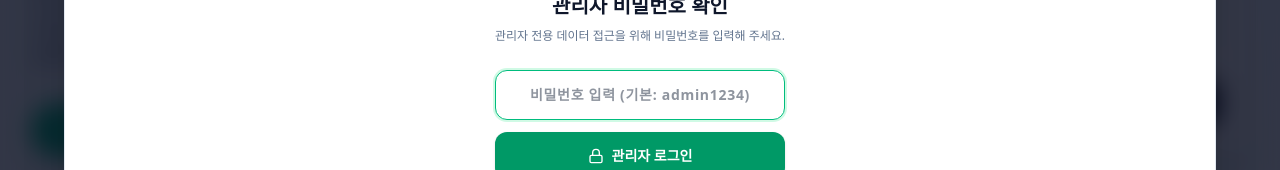
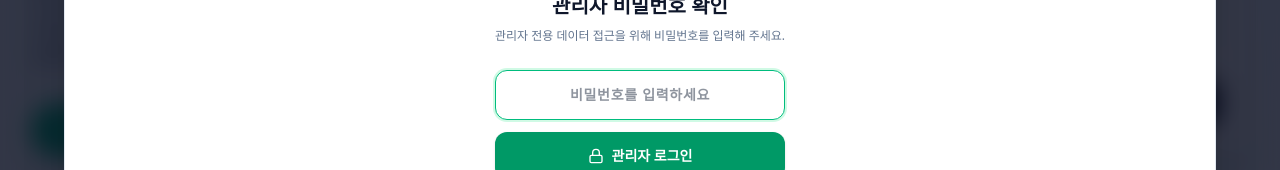
Before and after one commit to turrynoh1978-hub/peaceaction-kr, a React (Vite) app: page / in a window 1280 px wide. Both pictures are taken after a click on the button "관리자". Shown: the part 400-570 px from the top of the page. Built offline with nearby package versions, Linux system fonts and the light colour scheme.

Commit message:
feat(admin): reset PIN input and improve security
Reset the PIN input state when the modal toggles and prevent browser-based password autofill to enhance security and user experience.

```diff
--- a/src/components/AdminModal.tsx
+++ b/src/components/AdminModal.tsx
@@ -1,4 +1,4 @@
-import React, { useState } from 'react';
+import React, { useState, useEffect } from 'react';
 import { DonorRecord } from '../types';
 import {
   ShieldCheck,
@@ -49,6 +49,14 @@ export const AdminModal: React.FC<AdminModalProps> = ({
   });
   const [pinInput, setPinInput] = useState<string>('');
   const [pinError, setPinError] = useState<boolean>(false);
+
+  // Reset input field whenever modal is opened or closed
+  useEffect(() => {
+    if (isOpen) {
+      setPinInput('');
+      setPinError(false);
+    }
+  }, [isOpen]);
 
   const [activeTab, setActiveTab] = useState<'all' | 'receipts' | 'add'>('all');
   const [searchTerm, setSearchTerm] = useState<string>('');
@@ -319,12 +327,13 @@ export const AdminModal: React.FC<AdminModalProps> = ({
               </p>
             </div>
 
-            <form onSubmit={handlePinSubmit} className="space-y-3 pt-1">
+            <form onSubmit={handlePinSubmit} className="space-y-3 pt-1" autoComplete="off">
               <div className="space-y-1">
                 <input
                   type="password"
                   autoFocus
-                  placeholder="비밀번호 입력 (기본: admin1234)"
+                  autoComplete="new-password"
+                  placeholder="비밀번호를 입력하세요"
                   value={pinInput}
                   onChange={(e) => {
                     setPinInput(e.target.value);
```
